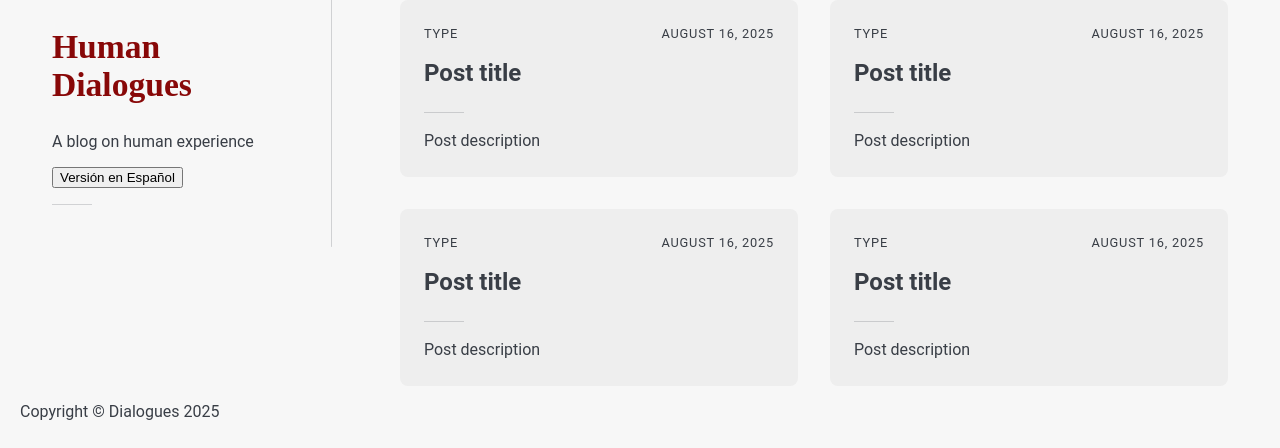
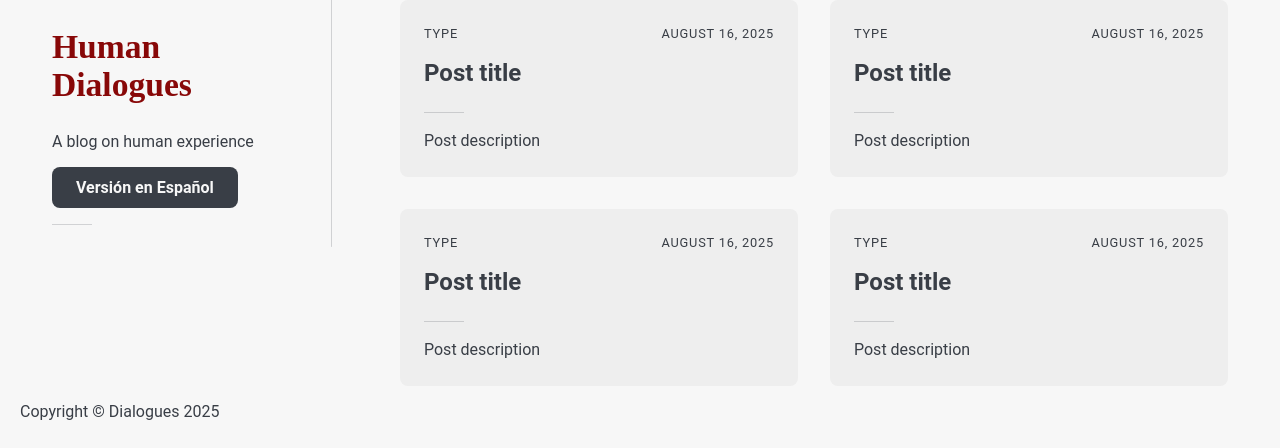
Before and after one commit to laotzee/dialogues, a Flask app: page / in a window 1280 px wide. Shown: the part 120-568 px from the top of the page. Run offline with Flask 3, Linux system fonts and the light colour scheme; data that the repository does not hold is empty; some libraries are stand-ins or nearby versions; some web fonts are replaced.

Commit message:
Add styling for buttons. Replace button tag for a tag

```diff
--- a/app/static/css/style.css
+++ b/app/static/css/style.css
@@ -146,6 +146,46 @@ aside .logo {
     gap: 2rem;
 }
 
+.button {
+    font-family: inherit;
+    display: inline-flex;
+    align-items: center;
+    justify-content: center;
+    padding: 0.7rem 1.5rem;
+
+    background-color: var(--clr-text);
+    color: var(--clr-body-bg, #ffffff);
+
+    border-radius: 8px;
+    border: 0px solid rgba(0,0,0,0.1);
+
+    cursor: pointer;
+    font-weight: 600;
+    transition: all 0.2s ease-in-out;
+    user-select: none;
+}
+
+.button:hover {
+    filter: brightness(0.9);
+    transform: translateY(-1px); /* Slight lift effect */
+    box-shadow: 0 4px 12px rgba(0, 0, 0, 0.1);
+}
+
+.button:active {
+    transform: translateY(0);
+    filter: brightness(0.9);
+}
+
+.button:focus-visible {
+    outline: 2px solid var(--clr-primary, #007bff);
+    outline-offset: 2px;
+}
+
+.button.dono {
+    background-color: var(--clr-highlight);
+    color: var(--clr-body-bg);
+}
+
 .card {
     background-color: var(--clr-surface);
     display: flex;
--- a/app/templates/index.html
+++ b/app/templates/index.html
@@ -8,9 +8,7 @@
     <h1 class="logo" >Human<br>Dialogues</h1>
 
     <p>A blog on human experience</p>
-    <button onclick="redirectToSpa()">
-        Versión en Español
-    </button>
+    <a class="button">Versión en Español</a>
     <div class="bar"></div>
 {% endblock %}
 
```
